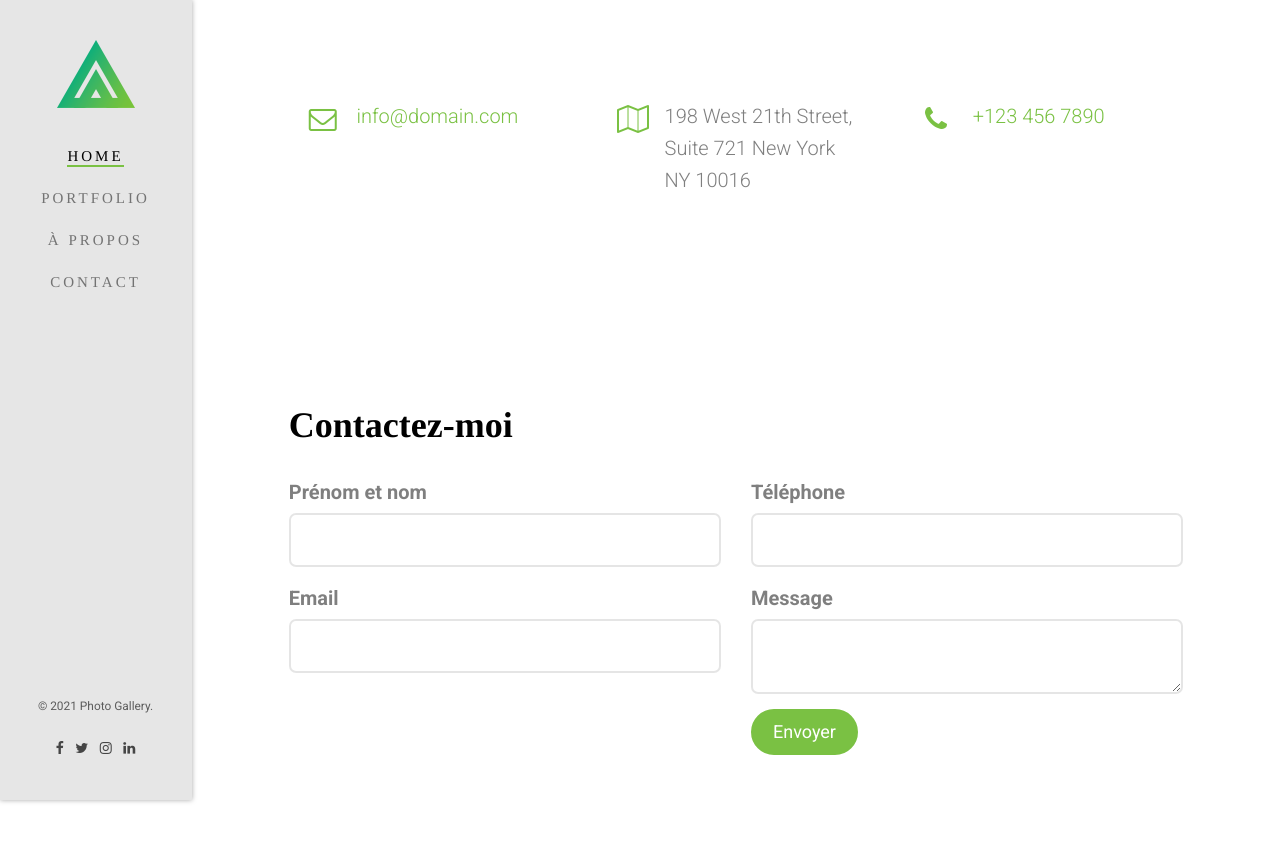
After one commit to emmanuelstleger/manage-photo, a Symfony app: template templates/contact/index.html.twig in a window 1280 px wide. The commit adds this page. Run offline with Twig, Linux system fonts and the light colour scheme; the template is opened without the code that fills it, so the values that code supplies are empty; form fields are guessed from the names that the template uses; some libraries are stand-ins or nearby versions; some web fonts are replaced.

Commit message:
Configuration du formulaire de contact

```diff
--- a/composer.json
+++ b/composer.json
@@ -35,6 +35,7 @@
         "symfony/security-bundle": "5.2.*",
         "symfony/serializer": "5.2.*",
         "symfony/string": "5.2.*",
+        "symfony/swiftmailer-bundle": "^3.5",
         "symfony/translation": "5.2.*",
         "symfony/twig-bundle": "^5.2",
         "symfony/validator": "5.2.*",
--- a/config/bundles.php
+++ b/config/bundles.php
@@ -14,4 +14,5 @@ return [
     Twig\Extra\TwigExtraBundle\TwigExtraBundle::class => ['all' => true],
     Vich\UploaderBundle\VichUploaderBundle::class => ['all' => true],
     Knp\Bundle\PaginatorBundle\KnpPaginatorBundle::class => ['all' => true],
+    Symfony\Bundle\SwiftmailerBundle\SwiftmailerBundle::class => ['all' => true],
 ];
--- a/templates/base.html.twig
+++ b/templates/base.html.twig
@@ -39,7 +39,7 @@
                     <li class="fh5co-active"><a href="{{ path ('front_index') }}">Home</a></li>
                     <li><a href="{{ path ('front_portfolio') }}">Portfolio</a></li>
                     <li><a href="{{ path ('front_about') }}">À propos</a></li>
-                    <li><a href="{{ path ('front_contact') }}">Contact</a></li>
+                    <li><a href="{{ path ('contact') }}">Contact</a></li>
                 </ul>
             </nav>
 
--- /dev/null
+++ b/templates/contact/index.html.twig
@@ -0,0 +1,96 @@
+{% extends 'base.html.twig' %}
+
+{% block title %}Me contacter{% endblock %}
+
+{% block body %}
+    <div id="fh5co-main">
+        <div class="row">
+            <div class="col>
+                {% for message in app.flashes('success') %}
+                    <div class="alert alert-success">
+                        {{ message }}
+                    </div>
+                {% endfor %}
+            </div>
+        </div>
+
+        <div class="fh5co-more-contact">
+            <div class="fh5co-narrow-content">
+                <div class="row">
+                    <div class="col-md-4">
+                        <div class="fh5co-feature fh5co-feature-sm animate-box" data-animate-effect="fadeInLeft">
+                            <div class="fh5co-icon">
+                                <i class="icon-envelope-o"></i>
+                            </div>
+                            <div class="fh5co-text">
+                                <p><a href="#">info@domain.com</a></p>
+                            </div>
+                        </div>
+                    </div>
+                    <div class="col-md-4">
+                        <div class="fh5co-feature fh5co-feature-sm animate-box" data-animate-effect="fadeInLeft">
+                            <div class="fh5co-icon">
+                                <i class="icon-map-o"></i>
+                            </div>
+                            <div class="fh5co-text">
+                                <p>198 West 21th Street, Suite 721 New York NY 10016</p>
+                            </div>
+                        </div>
+                    </div>
+                    <div class="col-md-4">
+                        <div class="fh5co-feature fh5co-feature-sm animate-box" data-animate-effect="fadeInLeft">
+                            <div class="fh5co-icon">
+                                <i class="icon-phone"></i>
+                            </div>
+                            <div class="fh5co-text">
+                                <p><a href="tel://">+123 456 7890</a></p>
+                            </div>
+                        </div>
+                    </div>
+                </div>
+            </div>
+        </div>
+        <div class="fh5co-narrow-content animate-box" data-animate-effect="fadeInLeft">
+            <div class="row">
+                <div class="col-md-4">
+                    <h1>Contactez-moi</h1>
+                </div>
+            </div>
+
+            <div class="row">
+                <div class="col-md-12">
+                {{ form_start(contactForm) }}
+                    <div class="row">
+                        <div class="col-md-6">
+                            <div class="form-group">
+                                <label for="nom">Prénom et nom</label>
+                                {{ form_widget(contactForm.nom, {'attr': {'class': 'form-control'}}) }}
+                            </div>
+                            <div class="form-group">
+                                <label for="email">Email</label>
+                                {{ form_widget(contactForm.email, {'attr': {'class': 'form-control'}}) }}
+                            </div>
+                        </div>
+
+                        <div class="col-md-6">
+                            <div class="form-group">
+                                <label for="telephone">Téléphone</label>
+                                {{ form_widget(contactForm.telephone, {'attr': {'class': 'form-control'}}) }}
+                            </div>
+                            <div class="form-group">
+                                <label for="message">Message</label>
+                                {{ form_widget(contactForm.message, {'attr': {'class': 'form-control'}}) }}
+                            </div>
+                            <div class="form-group">
+                                <button class="btn btn-primary btn-md">
+                                    {{ button_label|default('Envoyer') }}
+                                </button>
+                            </div>
+                        </div>
+                    </div>
+                {{ form_end(contactForm) }}
+                </div>
+            </div>
+        </div>
+    </div>
+{% endblock %}
--- /dev/null
+++ b/templates/emails/contact.html.twig
@@ -0,0 +1,5 @@
+<h1>Nouveau contact</h1>
+<p>Nom : {{ contact.nom }}</p>
+<p>Email : {{ contact.email }}</p>
+<p>Téléphone : {{ contact.telephone }}</p>
+<p>Message : {{ contact.message }}</p>
--- a/templates/front/about.html.twig
+++ b/templates/front/about.html.twig
@@ -81,7 +81,7 @@
 				<div class="row">
 					<div class="col-md-12 animate-box" data-animate-effect="fadeInLeft">
 						<p class="fh5co-lead">Separated they live in Bookmarksgrove right at the coast of the Semantics, a large language ocean.</p>
-						<p><a href="{{ path ('front_contact')}}" class="btn btn-primary btn-outline">M'écrire</a></p>
+						<p><a href="{{ path ('contact')}}" class="btn btn-primary btn-outline">M'écrire</a></p>
 					</div>
 
 				</div>
--- a/templates/front/portfolio.html.twig
+++ b/templates/front/portfolio.html.twig
@@ -28,7 +28,7 @@
 				<div class="row">
 					<div class="col-md-12 animate-box" data-animate-effect="fadeInLeft">
 						<p class="fh5co-lead">Pour plus d'informations sur mes prestations :</p>
-						<p><a href="{{ path ('front_contact') }}" class="btn btn-primary btn-outline">Contactez-moi</a></p>
+						<p><a href="{{ path ('contact') }}" class="btn btn-primary btn-outline">Contactez-moi</a></p>
 					</div>
 
 				</div>
```
Also changed, not shown: src/Controller/ContactController.php (added, +42 -0 lines), src/Controller/FrontController.php (+0 -8 lines), src/Form/ContactType.php (added, +30 -0 lines), templates/front/contact.html.twig (deleted, +0 -81 lines), 6 other files.
